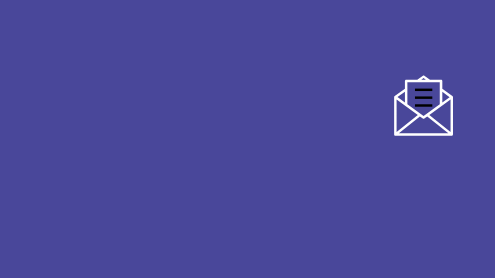
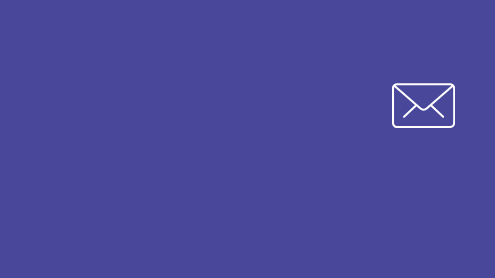
Before and after one commit to dubpred/resumewebsite, a plain HTML site: page index.html in a window 1280 px wide. Shown: the part 262-540 px from the top of the page, 0-495 px from the left. Drawn offline with Linux system fonts and the light colour scheme.

Commit message:
changed email icon

```diff
--- a/index.html
+++ b/index.html
@@ -48,15 +48,15 @@ Software Engineer<br/>
 <br/>
 
 <div class = "images">
-<a href="mailto:bkyoung@live.com"><svg xmlns="http://www.w3.org/2000/svg" xmlns:xlink="http://www.w3.org/1999/xlink" version="1.1" viewBox="0 0 512 512" enable-background="new 0 0 512 512">
-  <g>
-    <g>
-      <path d="m494.2,488c0,0 0-225.8 0-301 0-3.1-3.9-7-7.7-9.9l-78.7-57.1v-63.1c0-6.2-5.2-10.4-10.4-10.4h-89.7l-45.7-33.3c-3.1-2.1-8.3-2.1-11.5,0l-45.7,33.3h-89.7c-6.2,0-10.4,5.2-10.4,10.4v62.4l-79.7,57.9c-4.7,2.9-7.7,6.7-7.7,9.9 0,75.7 0,303 0,303 0,5.9 4.7,10 9.6,10.4 0.3,0 0.5,0 0.8,0h456c6.7-0.1 10.5-5.3 10.5-12.5zm-19.8-282.3v263.6l-172.1-137.8 172.1-125.8zm-7.7-18.3l-58.9,42.9v-86.2l58.9,43.3zm-210.9-154.5l18.3,13.5h-36.7l18.4-13.5zm131.2,34.4v178.2l-131.2,95.6-131.2-95.6v-178.2h262.4zm-349.8,138.4l172.1,125.8-172.1,138.6v-264.4zm67.6,25.4l-60.4-44 60.4-43.9v87.9zm-48.9,249.5l170.1-136.9 23.5,17.2c4.5,3.4 7.9,3.4 12.5,0l23.5-17.2 171.1,136.9h-400.7z"/>
-      <rect width="140.5" x="186.1" y="118.3" height="19.8"/>
-      <rect width="140.5" x="186.1" y="181.8" height="19.8"/>
-      <rect width="140.5" x="186.1" y="245.3" height="19.8"/>
-    </g>
-  </g>
+<a href="mailto:bkyoung@live.com"><svg xmlns="http://www.w3.org/2000/svg" xmlns:xlink="http://www.w3.org/1999/xlink" version="1.1" id="Capa_1" x="0px" y="0px" viewBox="0 0 31.012 31.012" style="enable-background:new 0 0 31.012 31.012;" xml:space="preserve">
+<g>
+	<g>
+		<path d="M25.109,21.51c-0.123,0-0.246-0.045-0.342-0.136l-5.754-5.398c-0.201-0.188-0.211-0.505-0.022-0.706    c0.189-0.203,0.504-0.212,0.707-0.022l5.754,5.398c0.201,0.188,0.211,0.505,0.022,0.706C25.375,21.457,25.243,21.51,25.109,21.51z    "/>
+		<path d="M5.902,21.51c-0.133,0-0.266-0.053-0.365-0.158c-0.189-0.201-0.179-0.518,0.022-0.706l5.756-5.398    c0.202-0.188,0.519-0.18,0.707,0.022c0.189,0.201,0.179,0.518-0.022,0.706l-5.756,5.398C6.148,21.465,6.025,21.51,5.902,21.51z"/>
+	</g>
+	<path d="M28.512,26.529H2.5c-1.378,0-2.5-1.121-2.5-2.5V6.982c0-1.379,1.122-2.5,2.5-2.5h26.012c1.378,0,2.5,1.121,2.5,2.5v17.047   C31.012,25.408,29.89,26.529,28.512,26.529z M2.5,5.482c-0.827,0-1.5,0.673-1.5,1.5v17.047c0,0.827,0.673,1.5,1.5,1.5h26.012   c0.827,0,1.5-0.673,1.5-1.5V6.982c0-0.827-0.673-1.5-1.5-1.5H2.5z"/>
+	<path d="M15.506,18.018c-0.665,0-1.33-0.221-1.836-0.662L0.83,6.155C0.622,5.974,0.6,5.658,0.781,5.449   c0.183-0.208,0.498-0.227,0.706-0.048l12.84,11.2c0.639,0.557,1.719,0.557,2.357,0L29.508,5.419   c0.207-0.181,0.522-0.161,0.706,0.048c0.181,0.209,0.16,0.524-0.048,0.706L17.342,17.355   C16.835,17.797,16.171,18.018,15.506,18.018z"/>
+</g>
 </svg></a>
 
 
```
